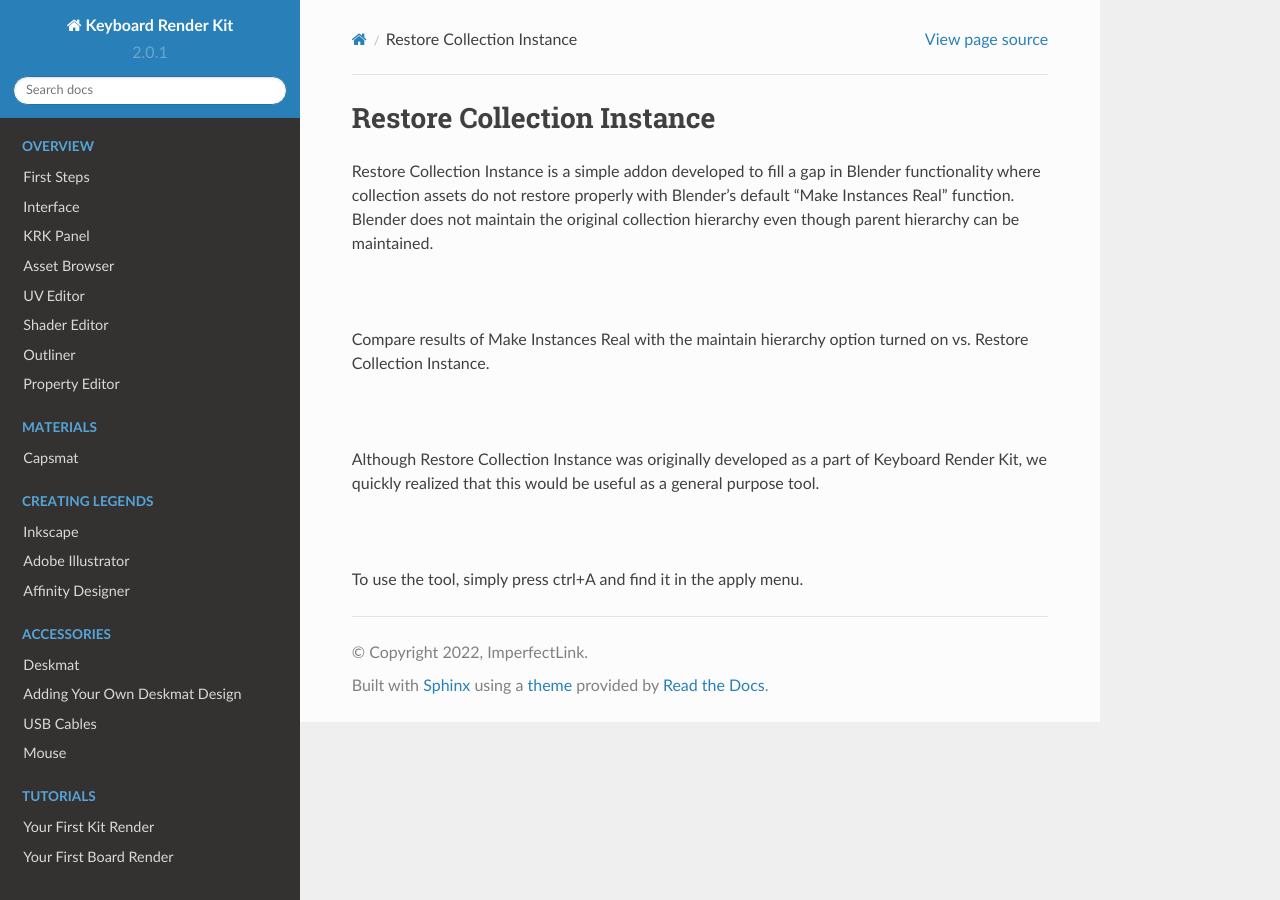
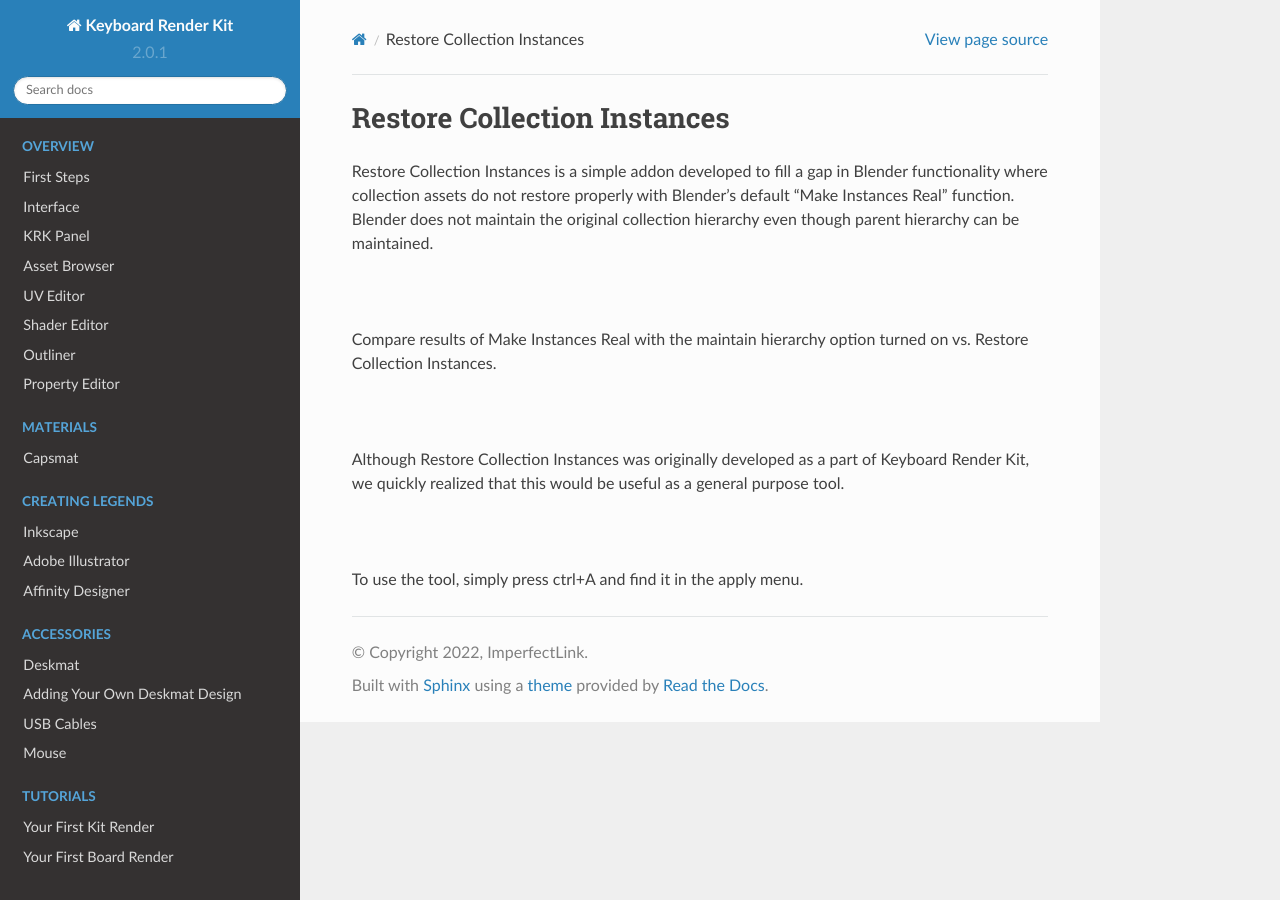
Before and after one commit to imperfectlink/KeyboardRenderKit, a Sphinx documentation site: the page built from docs/source/rci.rst, in a window 1280 px wide. Built offline with Sphinx 7.4.7 and the Read the Docs theme 2.0.0, drawn with Linux system fonts in a browser that asks for light colours.

Commit message:
Update rci.rst

```diff
--- a/docs/source/rci.rst
+++ b/docs/source/rci.rst
@@ -1,15 +1,15 @@
-Restore Collection Instance
+Restore Collection Instances
 ====
 
-Restore Collection Instance is a simple addon developed to fill a gap in Blender functionality where collection assets do not restore properly with Blender's default "Make Instances Real" function. Blender does not maintain the original collection hierarchy even though parent hierarchy can be maintained.
+Restore Collection Instances is a simple addon developed to fill a gap in Blender functionality where collection assets do not restore properly with Blender's default "Make Instances Real" function. Blender does not maintain the original collection hierarchy even though parent hierarchy can be maintained.
 
 |
 
-Compare results of Make Instances Real with the maintain hierarchy option turned on vs. Restore Collection Instance.
+Compare results of Make Instances Real with the maintain hierarchy option turned on vs. Restore Collection Instances.
 
 |
 
-Although Restore Collection Instance was originally developed as a part of Keyboard Render Kit, we quickly realized that this would be useful as a general purpose tool.
+Although Restore Collection Instances was originally developed as a part of Keyboard Render Kit, we quickly realized that this would be useful as a general purpose tool.
 
 |
 
```
